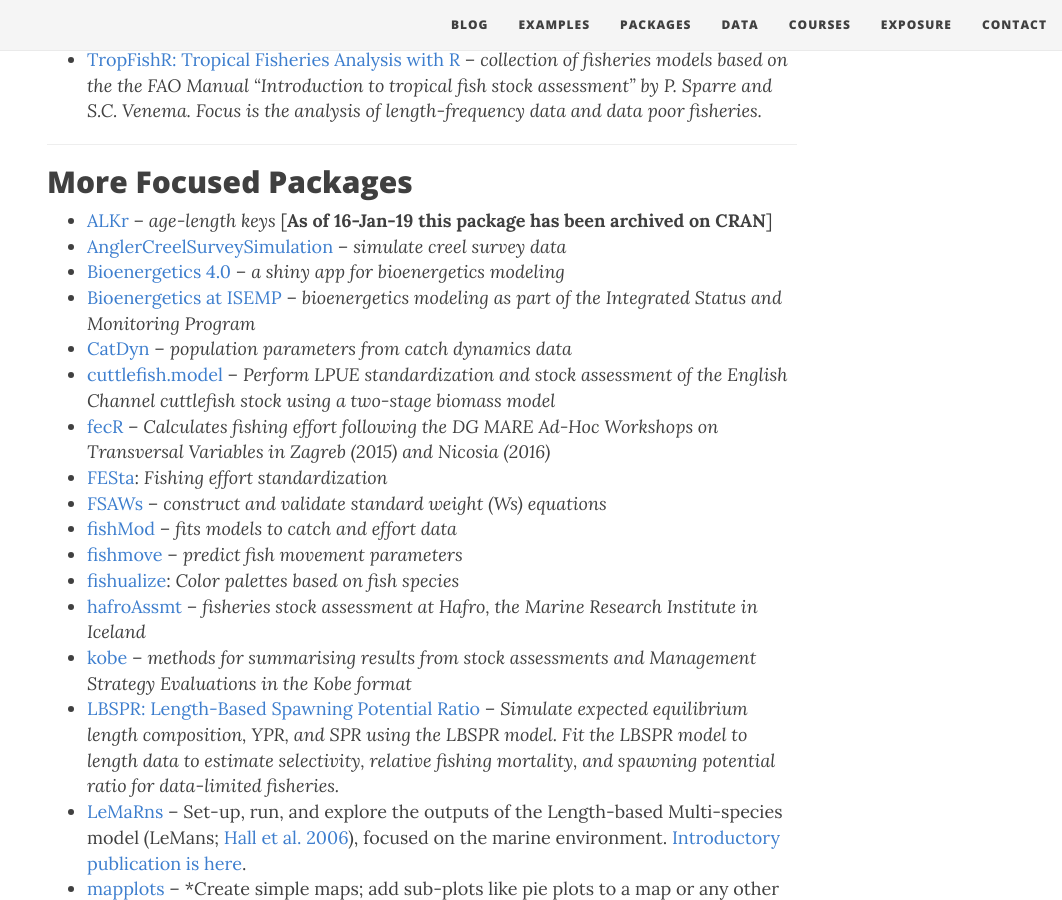
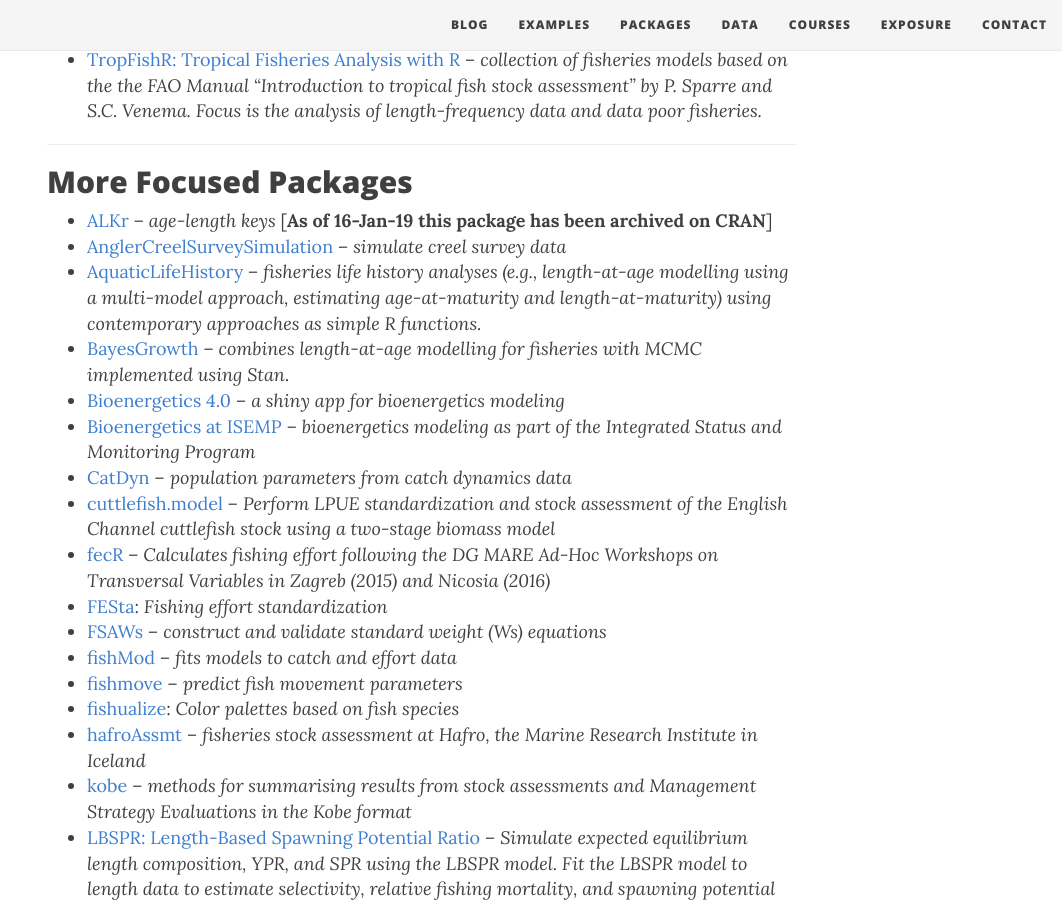
Before and after one commit to droglenc/fishR, a Jekyll site: the page built from packages.md, in a window 1280 px wide and 900 px high, scrolled down 791 px. Shown: the whole window, without its empty margins (218-1280 px from the left). Built offline with Jekyll 4.4.1, drawn with Linux system fonts in a browser that asks for light colours; nearby versions of some CDN libraries.

Commit message:
Update packages.md

```diff
--- a/packages.md
+++ b/packages.md
@@ -34,6 +34,8 @@
 ## More Focused Packages
 * [ALKr](http://cran.r-project.org/web/packages/ALKr/index.html) -- *age-length keys* [**As of 16-Jan-19 this package has been archived on CRAN**]
 * [AnglerCreelSurveySimulation](https://cran.r-project.org/package=AnglerCreelSurveySimulation) -- *simulate creel survey data*
+* [AquaticLifeHistory](https://github.com/jonathansmart/AquaticLifeHistory) -- *fisheries life history analyses (e.g., length-at-age modelling using a multi-model approach, estimating age-at-maturity and length-at-maturity) using contemporary approaches as simple R functions.*
+* [BayesGrowth](https://github.com/jonathansmart/BayesGrowth) -- *combines length-at-age modelling for fisheries with MCMC implemented using Stan*.
 * [Bioenergetics 4.0](https://bioenergetics4.shinyapps.io/bioenergetics4/) -- *a shiny app for bioenergetics modeling*
 * [Bioenergetics at ISEMP](http://www.isemp.org/action.php?chi=14) -- *bioenergetics modeling as part of the Integrated Status and Monitoring Program*
 * [CatDyn](https://cran.r-project.org/web/packages/CatDyn/index.html) -- *population parameters from catch dynamics data*
```
